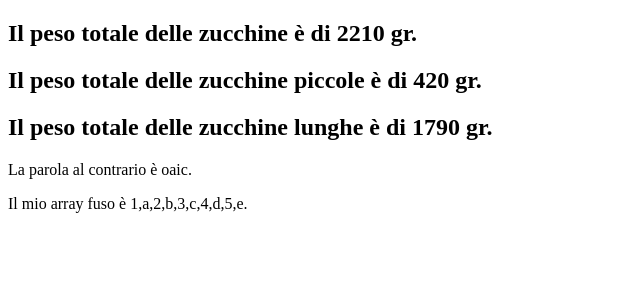
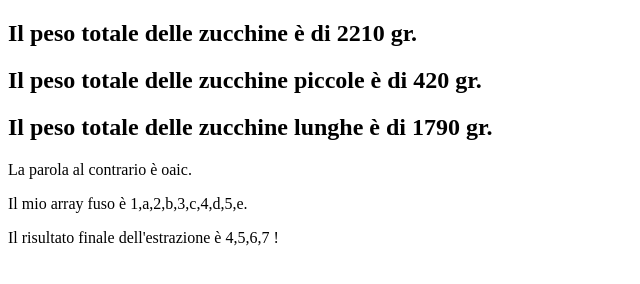
Before and after one commit to Shinrael/js-jsnacks-blocco-5, a plain HTML site: page index.html in a window 1280 px wide. Shown: the whole page, without its empty margins (0-640 px from the left). Drawn offline with Linux system fonts and the light colour scheme.

Commit message:
Last snack

```diff
--- a/index.html
+++ b/index.html
@@ -12,6 +12,7 @@
   <h2 class="peso-grandi"></h2>
   <p class="reverse"></p>
   <p class="fusion-array"></p>
+  <p class="final-result"></p>
 
   <script src="js/script.js"></script>
 </body>
--- a/js/script.js
+++ b/js/script.js
@@ -112,6 +112,15 @@ fusionArray.innerHTML = `
 Il mio array fuso è ${unicoArray}.
 `;
 
+const numeri2 = [1,2,3,4,5,6,7,8,9,10];
+const a = 3;
+const b = 6;
+const finalResult = document.querySelector('.final-result');
+const risultatoFinale = estrazione(numeri2, a, b);
+finalResult.innerHTML = `
+Il risultato finale dell'estrazione è ${risultatoFinale} !
+`
+
 
 
 // FUNCTION
@@ -119,3 +128,16 @@ Il mio array fuso è ${unicoArray}.
 function reverseName(name) {
   return name.split('').reverse().join('');
 }
+
+function estrazione(array, a, b){
+  if(a < 0 || b>= array.length || a >= b){
+    return [];
+  }
+
+  const risultatoFinale = [];
+
+  for(let i = a; i <= b; i++){
+    risultatoFinale.push(array[i]);
+  }
+  return risultatoFinale;
+}
```
Also changed, not shown: 1 other file.
